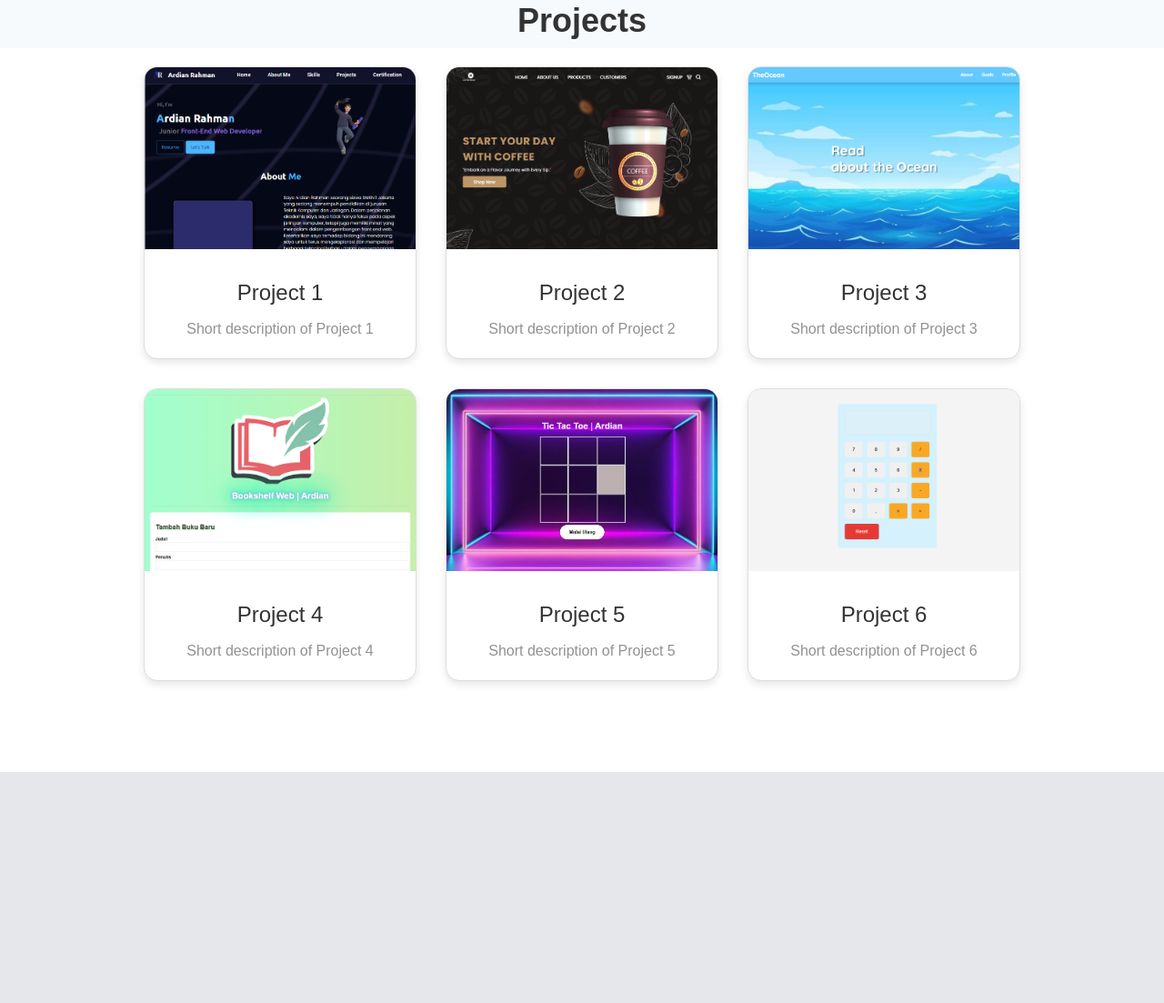
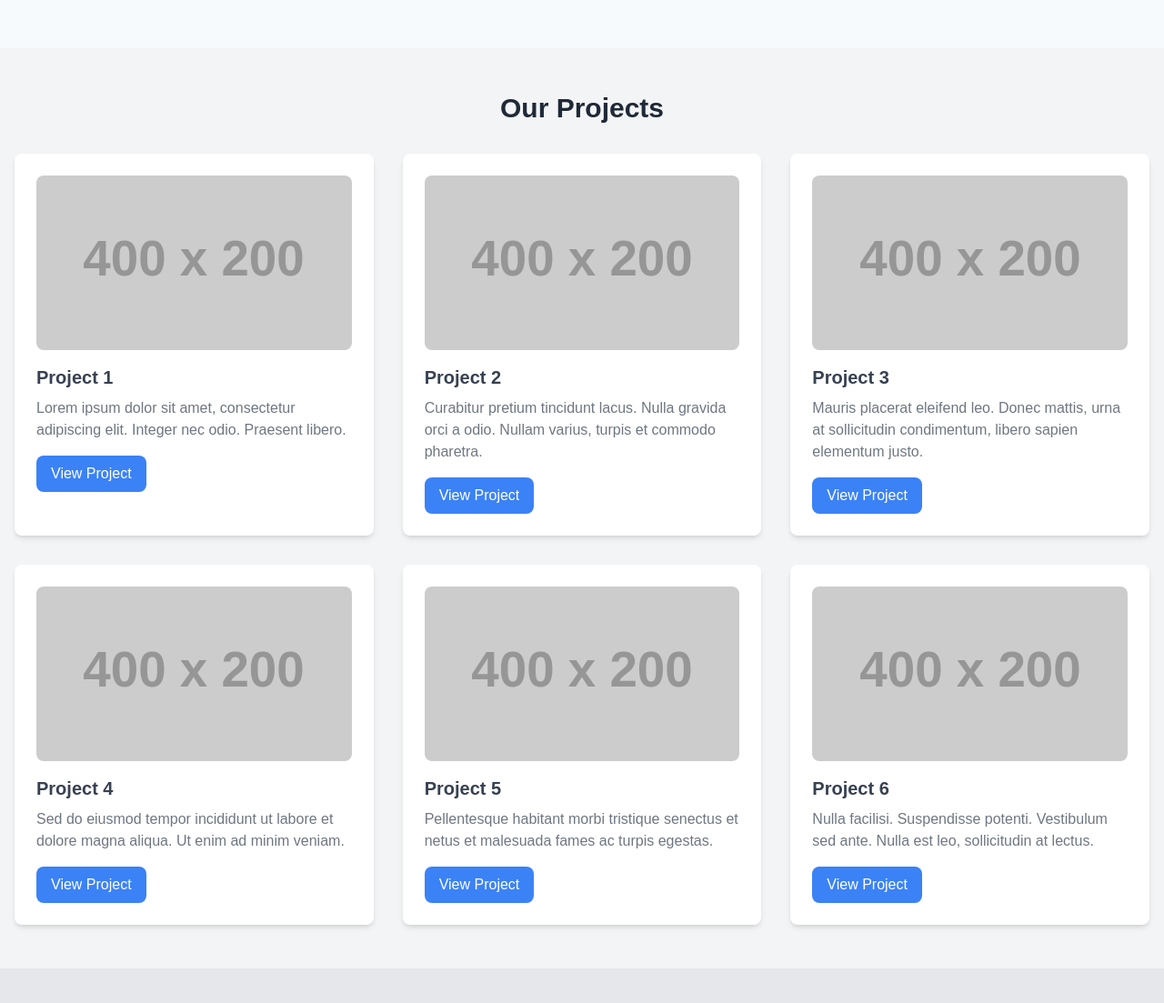
Before and after one commit to ardianrahman405/otwportfolio, a plain HTML site: page index.html in a window 1280 px wide. Shown: the part 1630-2733 px from the top of the page at 91% size. Drawn offline with nearby package versions, Linux system fonts and the light colour scheme; placeholder pictures from the web are drawn by us.

Commit message:
Add files via upload

```diff
--- a/index.html
+++ b/index.html
@@ -373,80 +373,68 @@
     <!-- Awal Section projects -->
     <!-- Awal Section projects -->
     <!-- Awal Section projects -->
-    <section id="projects" class="bg-white text-center flex items-center justify-center">
-        <section id="projects">
-            <h2 class="text-4xl font-semibold mb-6">Projects</h2>
-            <div class="grid grid-cols-1 sm:grid-cols-2 md:grid-cols-3 gap-8 justify-center items-center">
-                <div class="project-card" onclick="showDetails('project1')">
-                    <img src="images/projects1.png" alt="Project 1">
-                    <div class="card-content">
-                        <h3>Project 1</h3>
-                        <p>Short description of Project 1</p>
+    <section class="py-12 px-4">
+        <h2 class="text-3xl font-semibold text-center text-gray-800 mb-8">Our Projects</h2>
+        <div class="grid grid-cols-1 sm:grid-cols-2 md:grid-cols-3 gap-8">
+          <!-- Card 1 -->
+          <div class="card bg-white p-6 rounded-lg shadow-md hover:shadow-xl hover:scale-105">
+            <img src="https://via.placeholder.com/400x200" alt="Project 1" class="w-full h-48 object-cover rounded-lg mb-4">
+            <h3 class="text-xl font-semibold text-gray-700">Project 1</h3>
+            <p class="text-gray-600 mt-2">Lorem ipsum dolor sit amet, consectetur adipiscing elit. Integer nec odio. Praesent libero.</p>
+            <button class="mt-4 py-2 px-4 bg-blue-500 text-white rounded-lg hover:bg-blue-600">View Project</button>
           </div>
-                    <div class="border-animation"></div>
-                    <a href="link-to-your-project" class="link-icon">
-                        <i class="fas fa-link fa-2x"></i>
-                    </a>
+
+          <!-- Card 2 -->
+          <div class="card bg-white p-6 rounded-lg shadow-md hover:shadow-xl hover:scale-105">
+            <img src="https://via.placeholder.com/400x200" alt="Project 2" class="w-full h-48 object-cover rounded-lg mb-4">
+            <h3 class="text-xl font-semibold text-gray-700">Project 2</h3>
+            <p class="text-gray-600 mt-2">Curabitur pretium tincidunt lacus. Nulla gravida orci a odio. Nullam varius, turpis et commodo pharetra.</p>
+            <button class="mt-4 py-2 px-4 bg-blue-500 text-white rounded-lg hover:bg-blue-600">View Project</button>
           </div>
-                <div class="project-card" onclick="showDetails('project2')">
-                    <img src="images/projects2.png" alt="Project 2">
-                    <div class="card-content">
-                        <h3>Project 2</h3>
-                        <p>Short description of Project 2</p>
+
+          <!-- Card 3 -->
+          <div class="card bg-white p-6 rounded-lg shadow-md hover:shadow-xl hover:scale-105">
+            <img src="https://via.placeholder.com/400x200" alt="Project 3" class="w-full h-48 object-cover rounded-lg mb-4">
+            <h3 class="text-xl font-semibold text-gray-700">Project 3</h3>
+            <p class="text-gray-600 mt-2">Mauris placerat eleifend leo. Donec mattis, urna at sollicitudin condimentum, libero sapien elementum justo.</p>
+            <button class="mt-4 py-2 px-4 bg-blue-500 text-white rounded-lg hover:bg-blue-600">View Project</button>
           </div>
-                    <div class="border-animation"></div>
-                    <a href="link-to-your-project" class="link-icon">
-                        <i class="fas fa-link fa-2x"></i>
-                    </a>
+
+          <!-- Card 4 -->
+          <div class="card bg-white p-6 rounded-lg shadow-md hover:shadow-xl hover:scale-105">
+            <img src="https://via.placeholder.com/400x200" alt="Project 4" class="w-full h-48 object-cover rounded-lg mb-4">
+            <h3 class="text-xl font-semibold text-gray-700">Project 4</h3>
+            <p class="text-gray-600 mt-2">Sed do eiusmod tempor incididunt ut labore et dolore magna aliqua. Ut enim ad minim veniam.</p>
+            <button class="mt-4 py-2 px-4 bg-blue-500 text-white rounded-lg hover:bg-blue-600">View Project</button>
           </div>
-                <div class="project-card" onclick="showDetails('project3')">
-                    <img src="images/projects3.png" alt="Project 3">
-                    <div class="card-content">
-                        <h3>Project 3</h3>
-                        <p>Short description of Project 3</p>
+
+          <!-- Card 5 -->
+          <div class="card bg-white p-6 rounded-lg shadow-md hover:shadow-xl hover:scale-105">
+            <img src="https://via.placeholder.com/400x200" alt="Project 5" class="w-full h-48 object-cover rounded-lg mb-4">
+            <h3 class="text-xl font-semibold text-gray-700">Project 5</h3>
+            <p class="text-gray-600 mt-2">Pellentesque habitant morbi tristique senectus et netus et malesuada fames ac turpis egestas.</p>
+            <button class="mt-4 py-2 px-4 bg-blue-500 text-white rounded-lg hover:bg-blue-600">View Project</button>
           </div>
-                    <div class="border-animation"></div>
-                    <a href="link-to-your-project" class="link-icon">
-                        <i class="fas fa-link fa-2x"></i>
-                    </a>
-                </div>
-                <div class="project-card" onclick="showDetails('project4')">
-                    <img src="images/projects4.png" alt="Project 4">
-                    <div class="card-content">
-                        <h3>Project 4</h3>
-                        <p>Short description of Project 4</p>
-                    </div>
-                    <div class="border-animation"></div>
-                    <a href="link-to-your-project" class="link-icon">
-                        <i class="fas fa-link fa-2x"></i>
-                    </a>
-                </div>
-                <div class="project-card" onclick="showDetails('project5')">
-                    <img src="images/projects5.png" alt="Project 5">
-                    <div class="card-content">
-                        <h3>Project 5</h3>
-                        <p>Short description of Project 5</p>
-                    </div>
-                    <div class="border-animation"></div>
-                    <a href="link-to-your-project" class="link-icon">
-                        <i class="fas fa-link fa-2x"></i>
-                    </a>
-                </div>
-                <div class="project-card" onclick="showDetails('project6')">
-                    <img src="images/projects6.png" alt="Project 6">
-                    <div class="card-content">
-                        <h3>Project 6</h3>
-                        <p>Short description of Project 6</p>
-                    </div>
-                    <div class="border-animation"></div>
-                    <a href="link-to-your-project" class="link-icon">
-                        <i class="fas fa-link fa-2x"></i>
-                    </a>
+
+          <!-- Card 6 -->
+          <div class="card bg-white p-6 rounded-lg shadow-md hover:shadow-xl hover:scale-105">
+            <img src="https://via.placeholder.com/400x200" alt="Project 6" class="w-full h-48 object-cover rounded-lg mb-4">
+            <h3 class="text-xl font-semibold text-gray-700">Project 6</h3>
+            <p class="text-gray-600 mt-2">Nulla facilisi. Suspendisse potenti. Vestibulum sed ante. Nulla est leo, sollicitudin at lectus.</p>
+            <button class="mt-4 py-2 px-4 bg-blue-500 text-white rounded-lg hover:bg-blue-600">View Project</button>
           </div>
         </div>
       </section>
-    </section>
 
+      <!-- Add optional JavaScript for animations or interactivity -->
+      <script>
+        // Example of interaction: show alert on button click
+        document.querySelectorAll('button').forEach(button => {
+          button.addEventListener('click', () => {
+            alert('You clicked on View Project!');
+          });
+        });
+      </script>
     <!-- Akhir Section Projects -->
     <!-- Akhir Section Projects -->
     <!-- Akhir Section Projects -->
```
Lines whose indentation alone changed are shown as unchanged.
